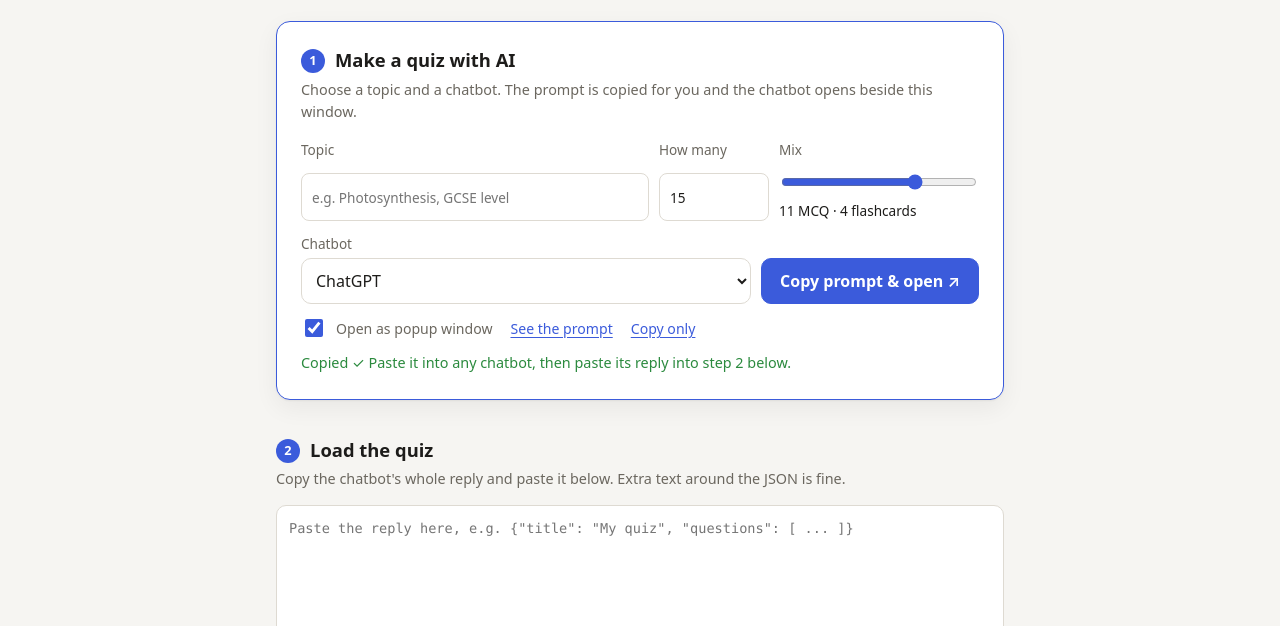
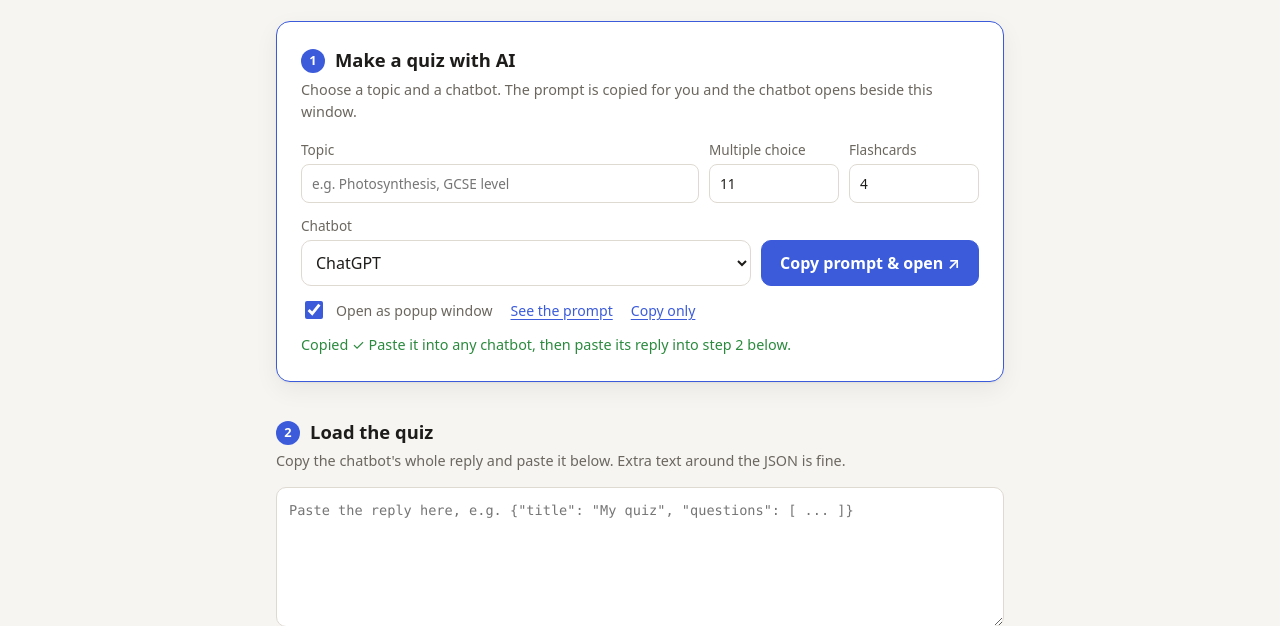
Before and after one commit to haoyuanran/myLLMdoesntsupportquizzes, a plain HTML site: page index.html in a window 1280 px wide. Both pictures are taken after a click on the button "Copy only". Shown: the part 174-800 px from the top of the page. Drawn offline with Linux system fonts and the light colour scheme.

Commit message:
Replace the MCQ/flashcard slider with two number boxes
Co-Authored-By: Claude Opus 5.5 <noreply@anthropic.com>

```diff
--- a/index.html
+++ b/index.html
@@ -198,9 +198,7 @@ dialog::backdrop{background:rgba(0,0,0,.45)}
 .dlg-head{display:flex;justify-content:space-between;align-items:center;padding:16px 20px;border-bottom:1px solid var(--border)}
 .dlg-body{padding:16px 20px 20px;max-height:70vh;overflow:auto}
 .dlg-body p{margin:0 0 12px;color:var(--muted)}
-.fields{display:grid;grid-template-columns:1fr 110px 200px;gap:10px;margin-bottom:12px}
-.fields input[type=range]{padding:0;border:0;accent-color:var(--accent);height:24px;margin-top:6px}
-.split-out{font-size:.85rem;color:var(--text);white-space:nowrap}
+.fields{display:grid;grid-template-columns:1fr 130px 130px;gap:10px;margin-bottom:12px}
 .fields label{display:grid;gap:4px;font-size:.85rem;color:var(--muted)}
 .fields input,.fields select{border:1px solid var(--border);border-radius:8px;padding:8px 10px;background:var(--surface);color:var(--text)}
 #promptText{white-space:pre-wrap;font-size:.8rem;max-height:340px;margin:0 0 12px}
@@ -246,8 +244,8 @@ dialog::backdrop{background:rgba(0,0,0,.45)}
       <p class="sub">Choose a topic and a chatbot. The prompt is copied for you and the chatbot opens beside this window.</p>
       <div class="fields">
         <label>Topic<input type="text" id="pTopic" placeholder="e.g. Photosynthesis, GCSE level"></label>
-        <label>How many<input type="number" id="pCount" value="15" min="1" max="200"></label>
-        <label>Mix<input type="range" id="pSplit" min="0" max="100" step="10" value="70" aria-describedby="splitOut"><output id="splitOut" class="split-out"></output></label>
+        <label>Multiple choice<input type="number" id="pMcq" value="11" min="0" max="200"></label>
+        <label>Flashcards<input type="number" id="pCards" value="4" min="0" max="200"></label>
       </div>
       <div class="send">
         <label class="llm">Chatbot<select id="llmPick"></select></label>
@@ -1163,9 +1161,8 @@ $('themeBtn').onclick = () => {
 /* ---------- AI prompt ---------- */
 function buildPrompt() {
   const topic = $('pTopic').value.trim() || '[YOUR TOPIC HERE]';
-  const count = Math.max(1, +$('pCount').value || 15);
-  const { mcq, cards } = split(count);
-  const mixLine = [mcq && `${mcq} "mcq"`, cards && `${cards} "flashcard"`].filter(Boolean).join(' and ') + ' items';
+  const { mcq, cards } = counts();
+  const mixLine = [mcq && `${mcq} "mcq"`, cards && `${cards} "flashcard"`].filter(Boolean).join(' and ') + (mcq + cards === 1 ? ' item' : ' items');
   return `Create a quiz about: ${topic}
 Make ${mixLine}.
 
@@ -1180,19 +1177,16 @@ Reply with only JSON in this format:
 "answer" must exactly match one of the options (use a list if several are correct).`;
 }
 const updatePrompt = () => { $('promptText').textContent = buildPrompt(); $('copied').hidden = true; };
-// slider value = % of items that are multiple choice; the rest are flashcards
-function split(count) {
-  const mcq = Math.round(count * $('pSplit').value / 100);
-  return { mcq, cards: count - mcq };
+// how many of each to ask for; if both are 0, ask for one MCQ so the prompt still makes sense
+function counts() {
+  const n = id => Math.min(200, Math.max(0, Math.round(+$(id).value) || 0));
+  const mcq = n('pMcq'), cards = n('pCards');
+  return mcq + cards ? { mcq, cards } : { mcq: 1, cards: 0 };
 }
-function updateSplit() {
-  const { mcq, cards } = split(Math.max(1, +$('pCount').value || 15));
-  $('splitOut').textContent = `${mcq} MCQ · ${cards} flashcard${cards === 1 ? '' : 's'}`;
-}
-['pTopic', 'pCount', 'pSplit'].forEach(id => $(id).addEventListener('input', () => { updateSplit(); updatePrompt(); }));
-$('pSplit').value = store.get('jsonquiz.split', 70);
-$('pSplit').addEventListener('change', () => store.set('jsonquiz.split', +$('pSplit').value));
-updateSplit();
+const savedCounts = store.get('jsonquiz.counts', null);
+if (savedCounts) { $('pMcq').value = savedCounts.mcq; $('pCards').value = savedCounts.cards; }
+['pTopic', 'pMcq', 'pCards'].forEach(id => $(id).addEventListener('input', updatePrompt));
+['pMcq', 'pCards'].forEach(id => $(id).addEventListener('change', () => store.set('jsonquiz.counts', counts())));
 $('previewPrompt').onclick = () => { updatePrompt(); $('dlgCopied').hidden = true; $('promptDialog').showModal(); };
 $('dlgCopy').onclick = async () => { await copyText(buildPrompt()); $('dlgCopied').hidden = false; };
 $('closeDlg').onclick = () => $('promptDialog').close();
```
Also changed, not shown: 2 other files.
